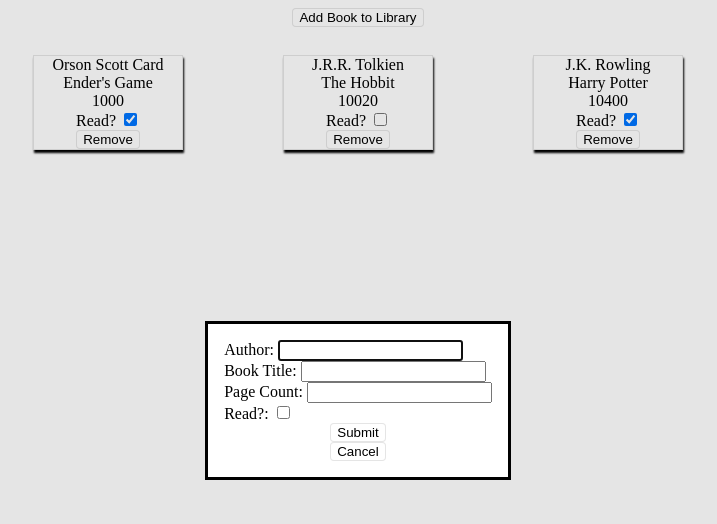
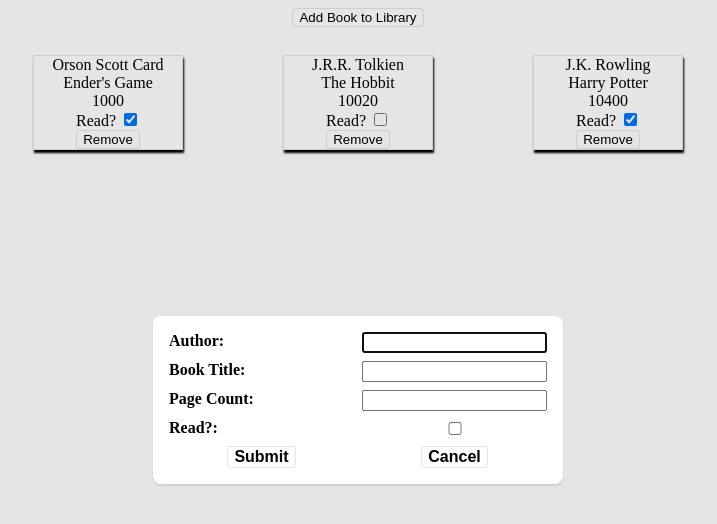
Before and after one commit to Jershz/project-library, a plain HTML site: page index.html in a window 1280 px wide. Both pictures are taken after a click on the button "Add Book to Library". Shown: the whole page, without its empty margins (282-999 px from the left). Drawn offline with Linux system fonts and the light colour scheme.

Commit message:
Style dialog form

```diff
--- a/index.html
+++ b/index.html
@@ -11,22 +11,18 @@
     <button type="button" class="add-book-button">Add Book to Library</button>
     <dialog class="dialog-form">
         <form>
-            <label for="author">
-                Author:
-                <input type="text" id="author" name="author">
-            </label>
-            <label for="book-title" autofocus>
-                Book Title:
-                <input type="text" id="book-title" name="book-title">
-            </label>
-            <label for="pages">
-                Page Count:
-                <input type="number" id="pages" name="pages">
-            </label>
-            <label for="is-read">
-                Read?:
-                <input type="checkbox" id="is-read" name="is-read">
-            </label>
+            <label for="author">Author:</label>
+            <input type="text" id="author" name="author">
+
+            <label for="book-title" autofocus>Book Title:</label>
+            <input type="text" id="book-title" name="book-title">
+
+            <label for="pages">Page Count:</label>
+            <input type="number" id="pages" name="pages">
+
+            <label for="is-read">Read?:</label>
+            <input type="checkbox" id="is-read" name="is-read">
+
 
             <button type="button" id="submit-button" name="submit-button" formmethod="dialog">Submit</button>
             <button type="button" id="cancel-button" name="cancel-button" formmethod="dialog">Cancel</button>
--- a/style.css
+++ b/style.css
@@ -50,3 +50,26 @@
     border-radius: 4px;
     font-weight: bold;
 }
+
+#cancel-button, #submit-button {
+    font-size: 1rem;
+    font-weight: bold;
+}
+
+#author, #book-title, #pages, #is-read {
+    text-align: right;
+}
+
+form {
+    display: grid;
+    grid-template-columns: 1fr 1fr;
+    gap: 8px;
+}
+
+dialog {
+    border: none;
+    border-radius: 8px;
+    box-shadow: 0px 2px 2px 0px rgb(0 0 0 / 10%);
+    font-size: 1rem;
+    font-weight: bold;
+}
```
